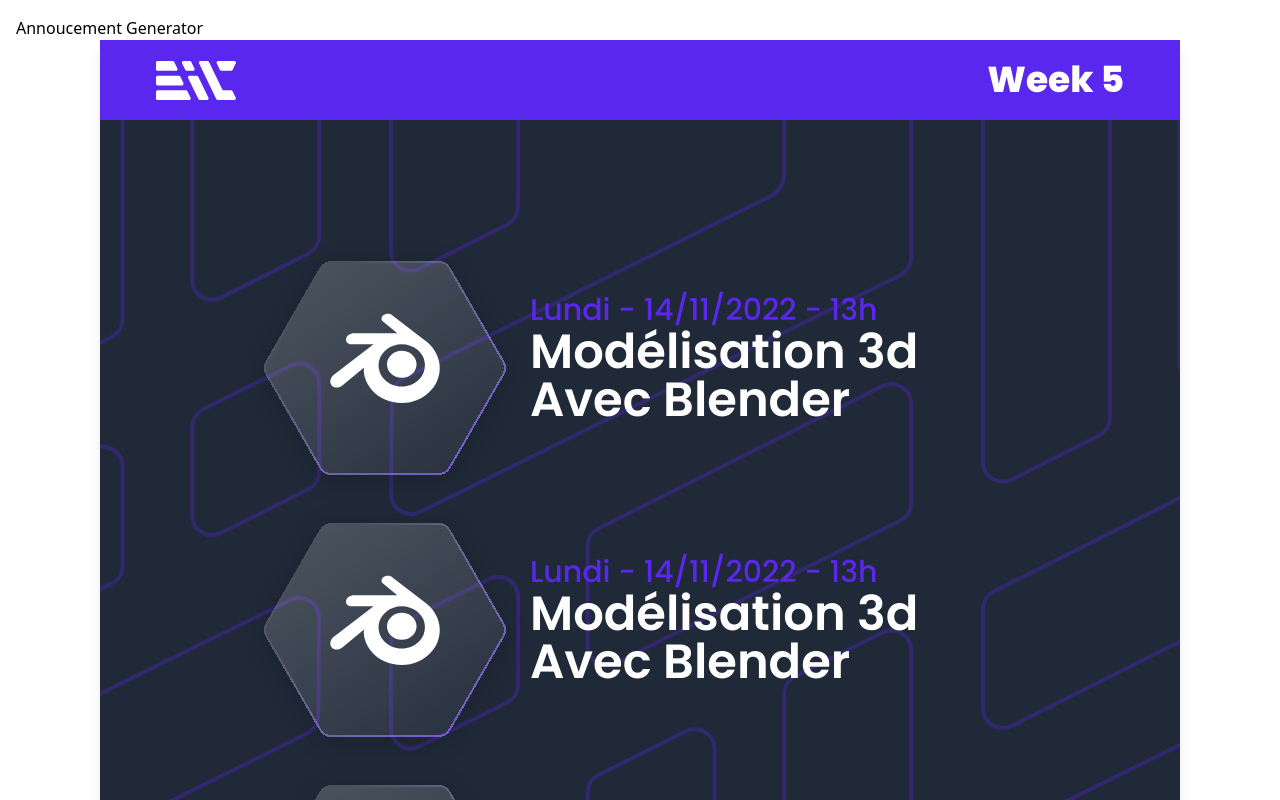
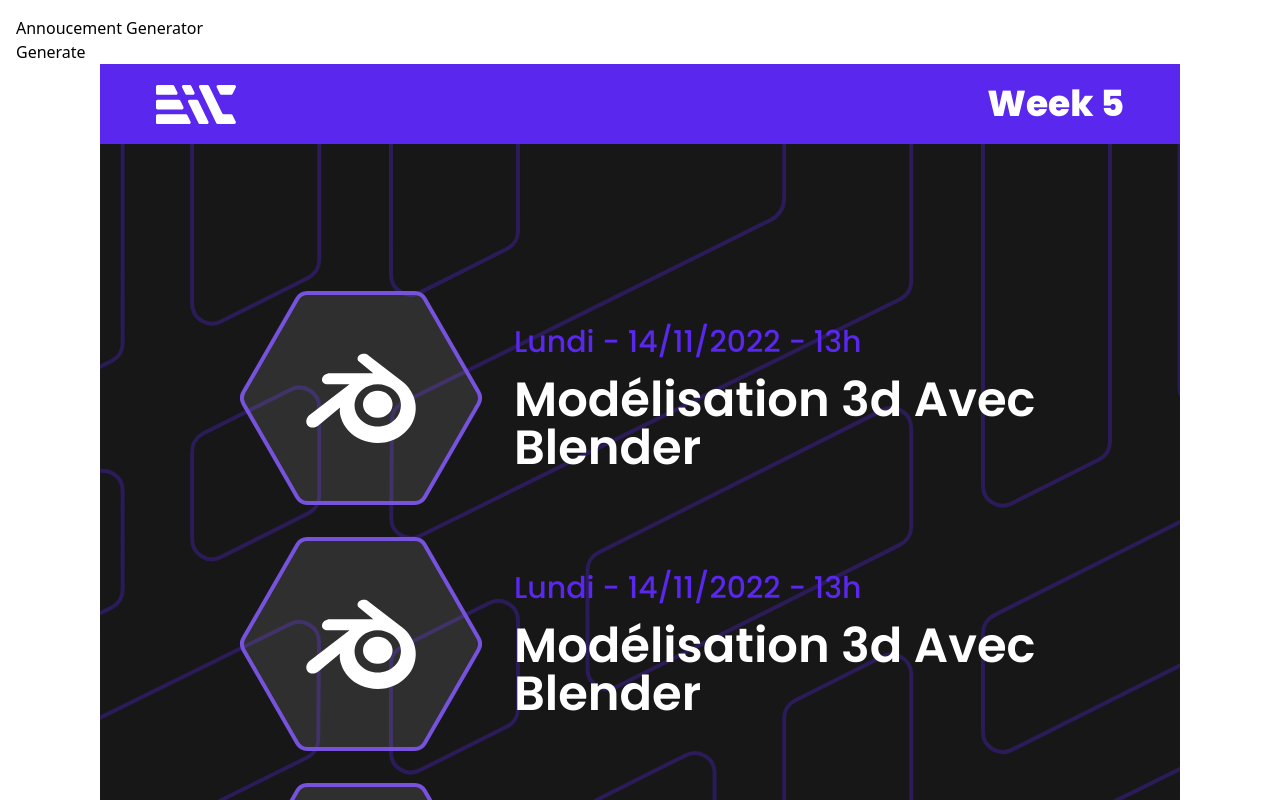
Before and after one commit to MouadBNL/eic-workshop-annoucement, a Vue app: page / in a window 1280 px wide. Shown: the top 800 px of the page. Built offline with nearby package versions, Linux system fonts and the light colour scheme.

Commit message:
Generating image

```diff
--- a/package.json
+++ b/package.json
@@ -9,6 +9,7 @@
     "preview": "vite preview"
   },
   "dependencies": {
+    "html2canvas": "^1.4.1",
     "vue": "^3.2.41"
   },
   "devDependencies": {
--- a/src/App.vue
+++ b/src/App.vue
@@ -2,7 +2,9 @@
   <div class="p-4 antialiased">
     <h1>Annoucement Generator</h1>
 
-    <div class="shadow-lg m-auto bg-gray-800 relative flex flex-col -z-50 font-poppins"
+    <button @click="generate">Generate</button>
+
+    <div id="generated" class="m-auto bg-gray-dark relative flex flex-col -z-50 font-poppins"
       style="height: 1080px; width: 1080px;">
       <div class="h-20 flex items-center justify-between px-14 bg-primary z-20 w-full">
         <div>
@@ -31,14 +33,13 @@
           </svg>
         </div>
 
-
-        <div>
-          <span class="text-4xl font-extrabold text-white">Week 5</span>
-        </div>
+        <h2 class="text-4xl font-extrabold text-white">
+          Week 5
+        </h2>
       </div>
 
       <div class="flex-1 flex items-center justify-center">
-        <div class="flex flex-col items-center ">
+        <div class="flex flex-col items-center gap-8">
 
           <WorkshopCard />
           <WorkshopCard />
@@ -67,11 +68,36 @@
     </div>
 
 
+    <div id="display" class="mt-16">
+
+    </div>
+
   </div>
 </template>
 
 <script setup lang="ts">
+import { onMounted } from 'vue'
 import WorkshopCard from './components/WorkshopCard.vue'
+import html2canvas from 'html2canvas'
+
+
+const generate = () => {
+    html2canvas(
+      document.getElementById('generated') as HTMLElement,
+      {
+        width: 1080,
+        height: 1080
+      }
+    ).then((canvas) => {
+      document.getElementById('display')?.append(canvas)
+
+      // let link = document.createElement('a')
+      // link.download = 'week6.png'
+      // link.href = canvas.toDataURL()
+      // link.target = '_blank'
+      // link.click()
+    })
+}
 </script>
 
 <style scoped>
--- a/src/components/WorkshopCard.vue
+++ b/src/components/WorkshopCard.vue
@@ -5,44 +5,13 @@
   <div class="flex items-center" style="width: 800px;">
 
     <!-- Icon -->
-    <div class="relative flex items-center justify-center" style="height: 262px; width: 290px">
-      <svg class="absolute inset-0" width="290" height="290" viewBox="0 0 290 262" fill="none"
-        xmlns="http://www.w3.org/2000/svg">
-        <g filter="url(#filter0_bd_313_545)">
-          <path
-            d="M25.8537 133.941C23.3821 129.646 23.3821 124.354 25.8537 120.059L79.4357 26.9412C81.9072 22.646 86.4749 20 91.418 20L198.582 20C203.525 20 208.093 22.646 210.564 26.9412L264.146 120.059C266.618 124.354 266.618 129.646 264.146 133.941L210.564 227.059C208.093 231.354 203.525 234 198.582 234H91.418C86.4749 234 81.9072 231.354 79.4357 227.059L25.8537 133.941Z"
-            fill="url(#paint0_linear_313_545)" fill-opacity="0.5" shape-rendering="crispEdges" />
-          <path
-            d="M26.7204 120.558L80.3024 27.4399C82.5961 23.4538 86.8338 21 91.418 21L198.582 21C203.166 21 207.404 23.4538 209.698 27.4399L263.28 120.558C265.573 124.544 265.573 129.456 263.28 133.442L209.698 226.56C207.404 230.546 203.166 233 198.582 233H91.418C86.8338 233 82.5961 230.546 80.3024 226.56L26.7204 133.442C24.4265 129.456 24.4265 124.544 26.7204 120.558Z"
-            stroke="url(#paint1_linear_313_545)" stroke-width="2" shape-rendering="crispEdges" />
-        </g>
-        <defs>
-          <filter id="filter0_bd_313_545" x="0" y="0" width="290" height="262" filterUnits="userSpaceOnUse"
-            color-interpolation-filters="sRGB">
-            <feFlood flood-opacity="0" result="BackgroundImageFix" />
-            <feGaussianBlur in="BackgroundImageFix" stdDeviation="5" />
-            <feComposite in2="SourceAlpha" operator="in" result="effect1_backgroundBlur_313_545" />
-            <feColorMatrix in="SourceAlpha" type="matrix" values="0 0 0 0 0 0 0 0 0 0 0 0 0 0 0 0 0 0 127 0"
-              result="hardAlpha" />
-            <feOffset dy="4" />
-            <feGaussianBlur stdDeviation="12" />
-            <feComposite in2="hardAlpha" operator="out" />
-            <feColorMatrix type="matrix" values="0 0 0 0 0 0 0 0 0 0 0 0 0 0 0 0 0 0 0.15 0" />
-            <feBlend mode="normal" in2="effect1_backgroundBlur_313_545" result="effect2_dropShadow_313_545" />
-            <feBlend mode="normal" in="SourceGraphic" in2="effect2_dropShadow_313_545" result="shape" />
-          </filter>
-          <linearGradient id="paint0_linear_313_545" x1="69.5191" y1="13.672" x2="220.159" y2="226.749"
-            gradientUnits="userSpaceOnUse">
-            <stop stop-color="white" stop-opacity="0.4" />
-            <stop offset="1" stop-color="white" stop-opacity="0.1" />
-          </linearGradient>
-          <linearGradient id="paint1_linear_313_545" x1="77.0095" y1="47.0376" x2="247.832" y2="239.449"
-            gradientUnits="userSpaceOnUse">
-            <stop stop-color="#CFBEFF" stop-opacity="0" />
-            <stop offset="1" stop-color="#7652DD" />
-          </linearGradient>
-        </defs>
+    <div class="relative flex items-center justify-center mr-8" style="height: 214px; width: 242px">
+      <svg class="absolute inset-0" width="242" height="214" viewBox="0 0 242 214" fill="none" xmlns="http://www.w3.org/2000/svg">
+        <path
+          d="M3.58717 101.056L57.1692 7.93867C59.285 4.26173 63.1927 2 67.418 2L174.582 2C178.807 2 182.715 4.26173 184.831 7.93867L238.413 101.056C240.529 104.734 240.529 109.266 238.413 112.944L184.831 206.061C182.715 209.738 178.807 212 174.582 212H67.418C63.1927 212 59.285 209.738 57.1692 206.061L3.58717 112.944C1.47094 109.266 1.47094 104.734 3.58717 101.056Z"
+          fill="white" fill-opacity="0.1" stroke="#7652DD" stroke-width="4" />
       </svg>
+
 
       <div class="">
         <svg width="110" height="91" viewBox="0 0 110 91" fill="none" xmlns="http://www.w3.org/2000/svg">
@@ -59,7 +28,7 @@
     </div>
     <!-- Details -->
     <div class="flex-auto" style="width: 510px;">
-      <h3 class="text-3xl font-medium text-primary">Lundi - 14/11/2022 - 13h</h3>
+      <h3 class="text-3xl font-medium text-primary mb-4">Lundi - 14/11/2022 - 13h</h3>
       <h2 class="text-5xl font-semibold text-white">Modélisation 3d Avec Blender</h2>
     </div>
   </div>
--- a/src/style.css
+++ b/src/style.css
@@ -1,3 +1,9 @@
 @tailwind base;
 @tailwind components;
 @tailwind utilities;
+
+@layer base {
+    img {
+      @apply inline-block;
+    }
+}
```
Also changed, not shown: 1 other file (tests, documents, lock files or other folders).
